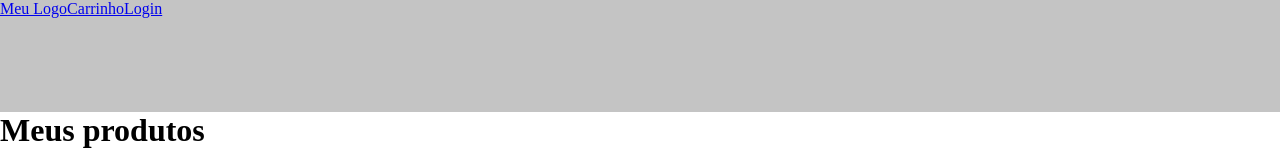
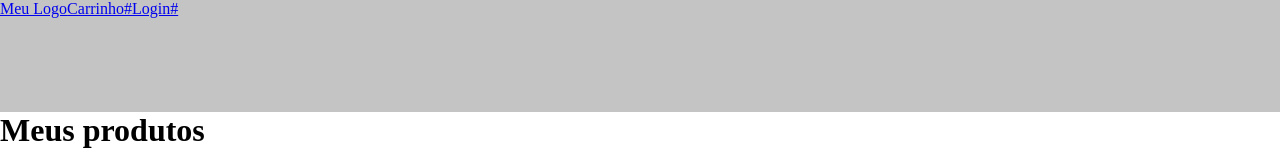
Before and after one commit to brunodias52/ReactWeb-Grupo05, a React (Create React App) app: page / in a window 1280 px wide. Shown: the top 160 px of the page. Built offline with nearby package versions, Linux system fonts and the light colour scheme.

Commit message:
Commit do index.js

```diff
--- a/src/components/Header/index.js
+++ b/src/components/Header/index.js
@@ -8,7 +8,7 @@ const Header = () => {
             </div>
             <div>
                 <a href="#">Carrinho</a>
-                <a href="#">Login</a>
+                <a href="#">#Login#</a>
             </div>
         </HeaderBox>
     )
```
Also changed, not shown: 1 other file (tests, documents, lock files or other folders).
